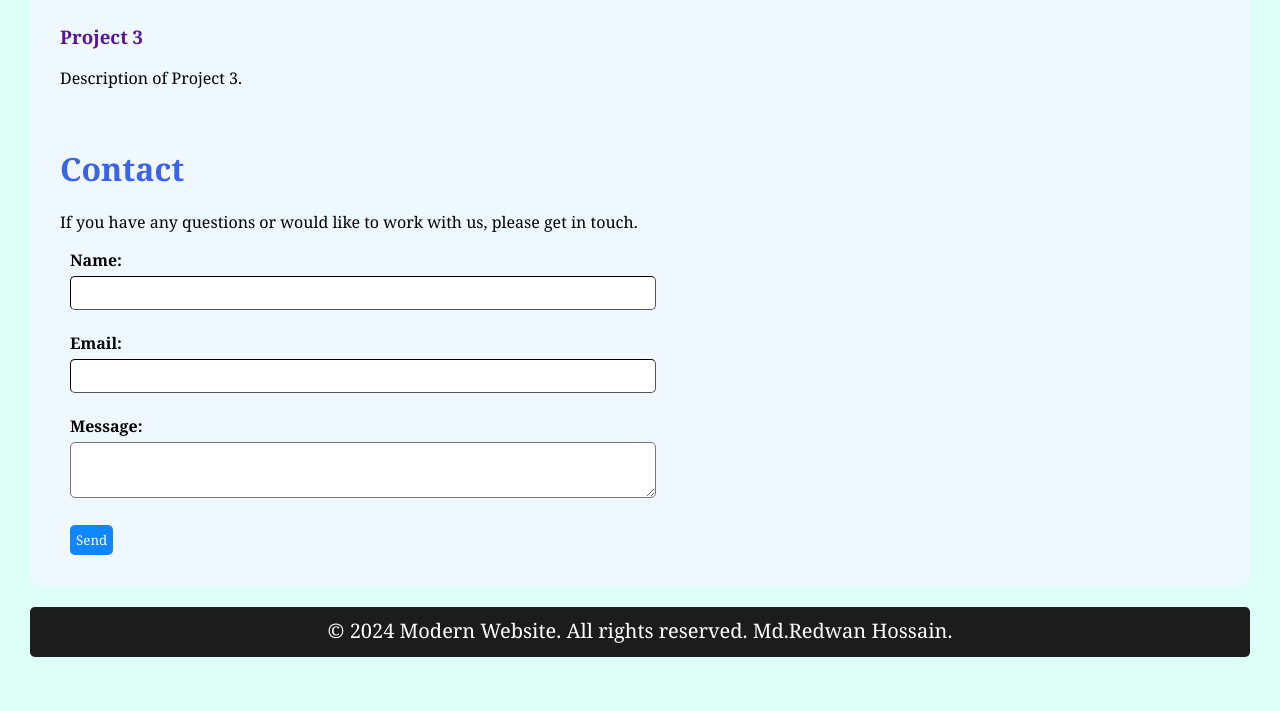
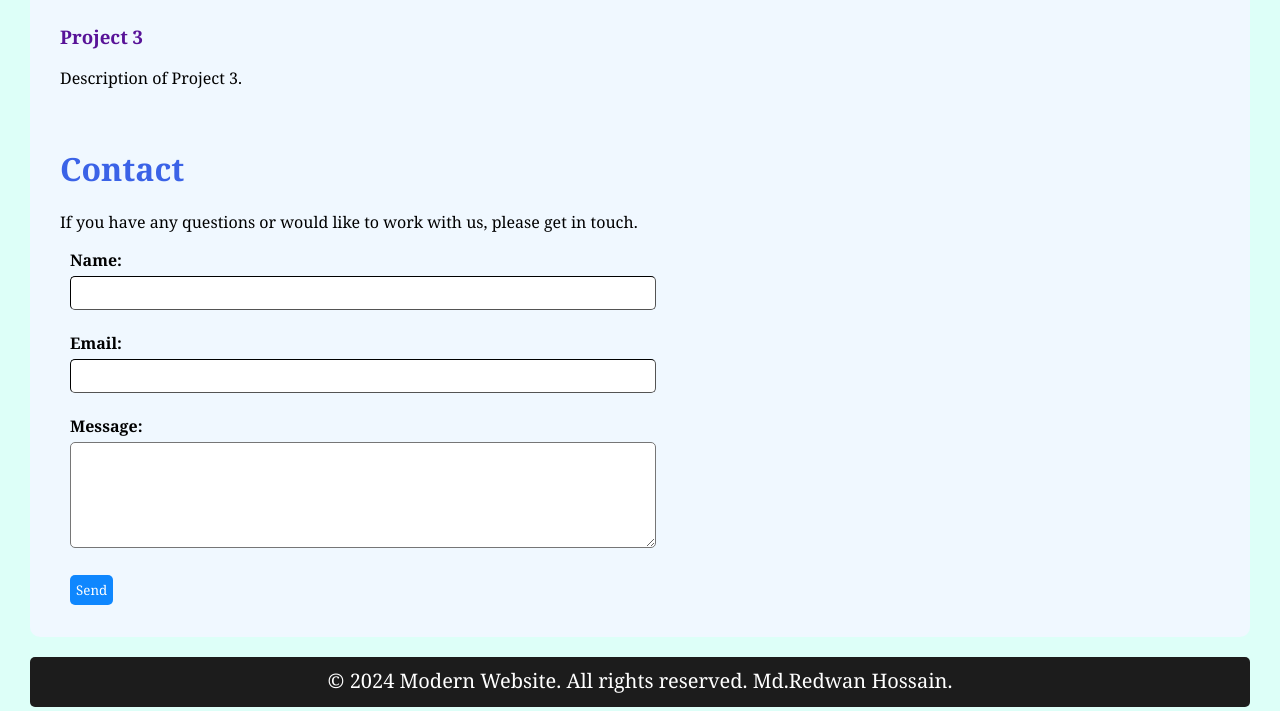
Before and after one commit to hmdredwan/Modern-Website, a plain HTML site: page index.html in a window 1280 px wide. Shown: the part 2089-2800 px from the top of the page. Before the commit the page ends 2754 px from the top, so only its background shows below. Drawn offline with Linux system fonts and the light colour scheme.

Commit message:
Update style.css

```diff
--- a/css/style.css
+++ b/css/style.css
@@ -103,10 +103,11 @@ img{
 
 }
 #message{
-    height:50px;
+    height:100px;
     width:50%;
     border-radius: 5px;
     margin-top: 5px;
+    overflow:auto;
     overflow-wrap:break-word;
 }
 .button{
@@ -144,7 +145,7 @@ img{
 .callbutton{
     position: fixed;
     right: 20px;
-    top: 90%;
+    top: 70%;
     height:40px;
     width:120px;
     color:white;
```
